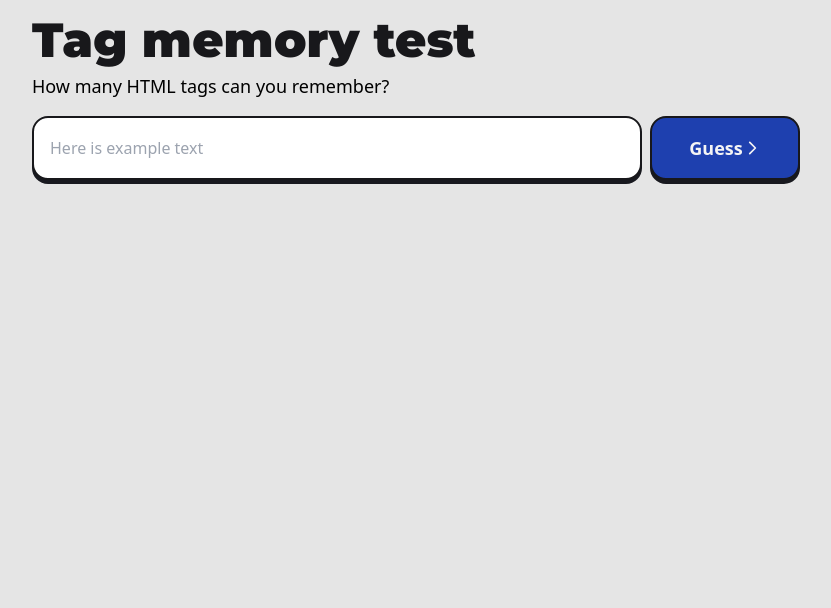
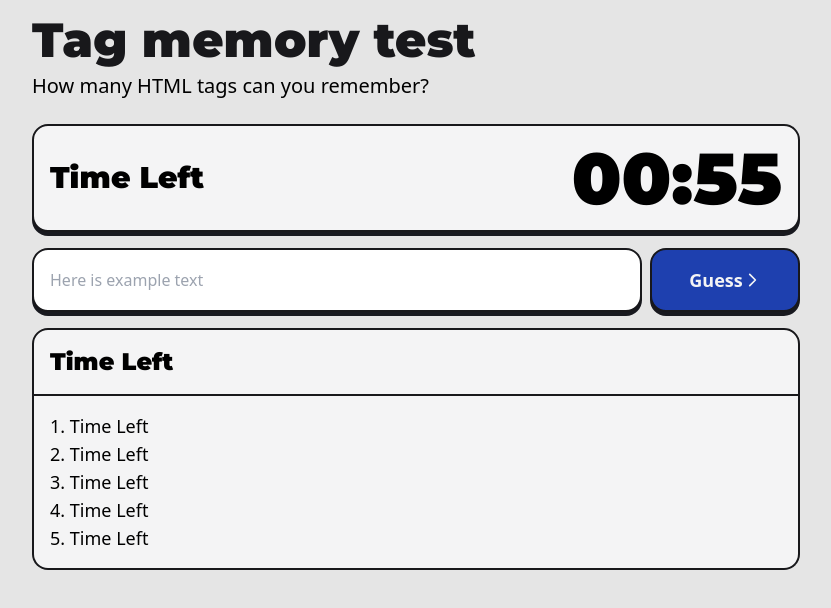
Before and after one commit to falaigor/tag-memory-test, a React (Vite) app: page / in a window 1280 px wide. Shown: the top 608 px of the page, without its empty margins (224-1055 px from the left). Built offline with nearby package versions, Linux system fonts and the light colour scheme.

Commit message:
countdow component

```diff
--- a/src/App.tsx
+++ b/src/App.tsx
@@ -1,5 +1,6 @@
-import { Button } from "./components/Button/Button";
-import { Input } from "./components/Input/Input";
+import { Button } from "./components/Button";
+import { Countdown } from "./components/Contdown";
+import { Input } from "./components/Input";
 
 export function App() {
   return (
@@ -9,13 +10,30 @@ export function App() {
           <h1 className="pt-4 pb-2 text-5xl font-extrabold font-montserrat text-zinc-900">
             Tag memory test
           </h1>
-          <h2 className="pb-4 text-lg">How many HTML tags can you remember?</h2>
+          <h2 className="pb-2 text-xl">How many HTML tags can you remember?</h2>
+        </div>
+
+        <div className="flex p-4 my-4 rounded-2xl justify-between bg-zinc-100 border-2 border-zinc-900 drop-shadow-stroke items-center">
+          <p className="text-3xl font-montserrat">Time Left</p>
+
+          <Countdown />
         </div>
 
         <div className="flex flex-row w-full gap-2">
           <Input />
           <Button />
         </div>
+
+        <div className="flex p-4 mt-4 rounded-t-2xl justify-between bg-zinc-100 border-2 border-zinc-900 items-center">
+          <p className="text-2xl font-montserrat">Time Left</p>
+        </div>
+        <div className="flex flex-col p-4 rounded-b-2xl justify-between bg-zinc-100 border-t-0 border-b-2 border-x-2 border-zinc-900">
+          <li className="list-decimal text-lg">Time Left</li>
+          <li className="list-decimal text-lg">Time Left</li>
+          <li className="list-decimal text-lg">Time Left</li>
+          <li className="list-decimal text-lg">Time Left</li>
+          <li className="list-decimal text-lg">Time Left</li>
+        </div>
       </div>
     </div>
   );
--- /dev/null
+++ b/src/components/Contdown.tsx
@@ -0,0 +1,38 @@
+import { useState, useEffect } from "react";
+
+export const Countdown = () => {
+  let countdownTimeOut;
+  const [time, setTime] = useState(1 * 60);
+
+  const minutes = Math.floor(time / 60);
+  const seconds = time % 60;
+
+  const [minuteLeft, minuteRight] = String(minutes)
+    .padStart(2, "0")
+    .split("");
+  const [secondLeft, secondRight] = String(seconds)
+    .padStart(2, "0")
+    .split("");
+
+  useEffect(() => {
+    if (time > 0) {
+      countdownTimeOut = setTimeout(() => {
+        setTime(time - 1);
+      }, 1000);
+    }
+  }, [time]);
+
+  return (
+    <div className="flex flex-row font-montserrat text-7xl">
+      <div>
+        <span>{minuteLeft}</span>
+        <span>{minuteRight}</span>
+      </div>
+      <span>:</span>
+      <div>
+        <span>{secondLeft}</span>
+        <span>{secondRight}</span>
+      </div>
+    </div>
+  );
+};
--- /dev/null
+++ b/src/contexts/CountdownContext.tsx
@@ -0,0 +1,70 @@
+import {
+  createContext,
+  ReactNode,
+  useContext,
+  useState,
+  useEffect,
+} from "react";
+
+interface CountdownContextData {
+  minutes: number;
+  seconds: number;
+  hasFinished: boolean;
+  isActive: boolean;
+  startCountdown: () => void;
+  resetCountdown: () => void;
+}
+
+interface CountdownProviderProps {
+  children: ReactNode;
+}
+
+export const CountdownContext = createContext({} as CountdownContextData);
+
+let countdownTimeOut: NodeJS.Timeout;
+
+export function CountdownProvider({ children }: CountdownProviderProps) {
+  const [time, setTime] = useState(25 * 60);
+  const [isActive, setIsActive] = useState(true);
+  const [hasFinished, setHasFinished] = useState(false);
+
+  const minutes = Math.floor(time / 60);
+  const seconds = time % 60;
+
+  function startCountdown() {
+    setIsActive(true);
+  }
+
+  function resetCountdown() {
+    clearTimeout(countdownTimeOut);
+    setIsActive(false);
+    setHasFinished(false);
+    setTime(25 * 60);
+  }
+
+  useEffect(() => {
+    if (isActive && time > 0) {
+      countdownTimeOut = setTimeout(() => {
+        setTime(time - 1);
+      }, 1000);
+    } else if (isActive && time === 0) {
+      setHasFinished(true);
+      setIsActive(false);
+    }
+  }, [isActive, time]);
+
+  return (
+    <CountdownContext.Provider
+      value={{
+        minutes,
+        seconds,
+        hasFinished,
+        isActive,
+        startCountdown,
+        resetCountdown,
+      }}
+    >
+      {children}
+    </CountdownContext.Provider>
+  );
+}
--- a/tsconfig.json
+++ b/tsconfig.json
@@ -7,7 +7,7 @@
     "skipLibCheck": true,
     "esModuleInterop": false,
     "allowSyntheticDefaultImports": true,
-    "strict": true,
+    "strict": false,
     "forceConsistentCasingInFileNames": true,
     "module": "ESNext",
     "moduleResolution": "Node",
```
Also changed, not shown: src/components/Button.tsx (renamed from src/components/Button/Button.tsx), src/components/Input.tsx (renamed from src/components/Input/Input.tsx).
